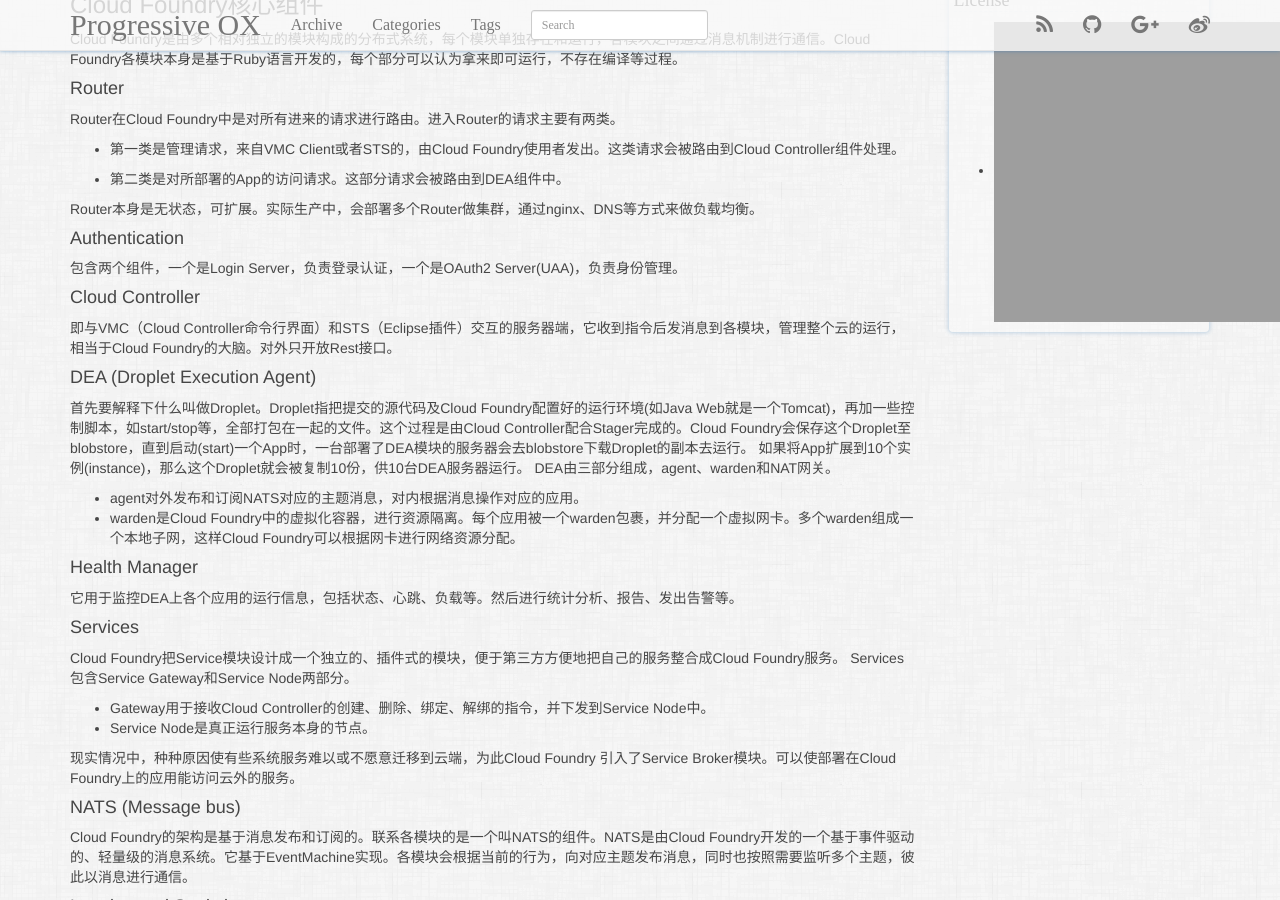
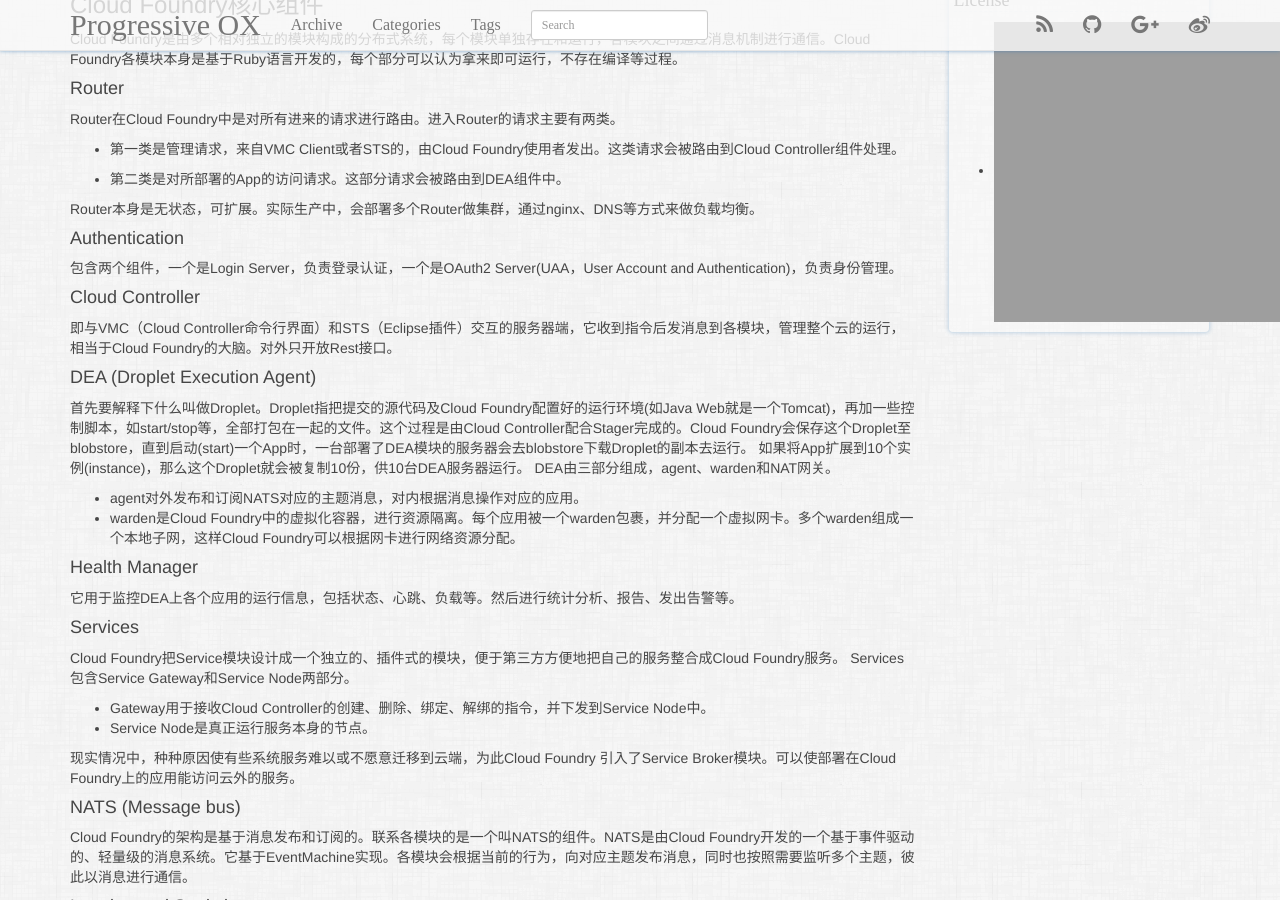
Before and after one commit to ChengYuanjian/chengyuanjian2.github.io, a Jekyll site: the page built from _posts/2016-09-19-cloudfoundry-architecture.md, in a window 1280 px wide and 900 px high, scrolled down 418 px. Built offline with Jekyll 4.4.1, drawn with Linux system fonts in a browser that asks for light colours; nearby versions of some CDN libraries; Markdown is read by kramdown in place of the engine named in the settings; comment, search, counter and statistics services are not loaded.

Commit message:
Update 2016-09-19-cloudfoundry-architecture.md

```diff
--- a/_posts/2016-09-19-cloudfoundry-architecture.md
+++ b/_posts/2016-09-19-cloudfoundry-architecture.md
@@ -36,7 +36,7 @@
 
 ####Authentication
 
-包含两个组件，一个是Login Server，负责登录认证，一个是OAuth2 Server(UAA)，负责身份管理。
+包含两个组件，一个是Login Server，负责登录认证，一个是OAuth2 Server(UAA，User Account and Authentication)，负责身份管理。
 
 ####Cloud Controller
 
```
